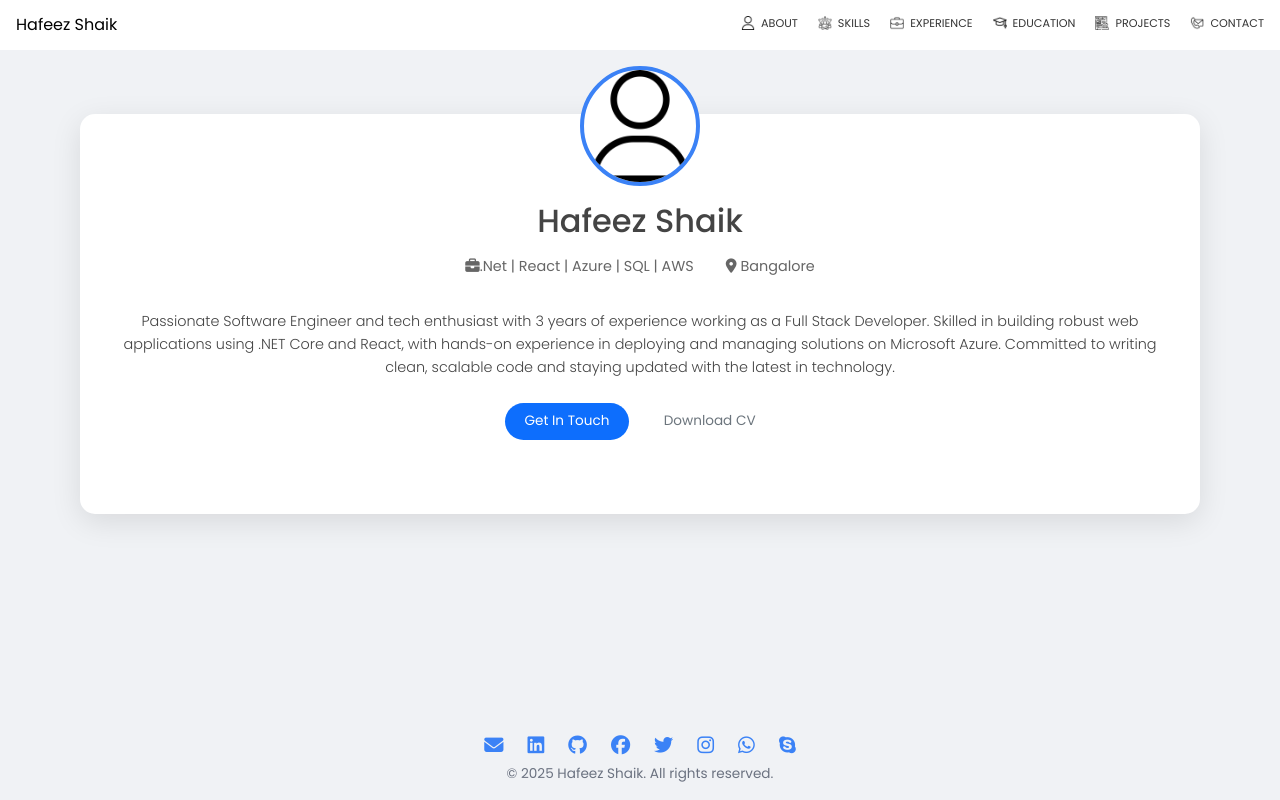
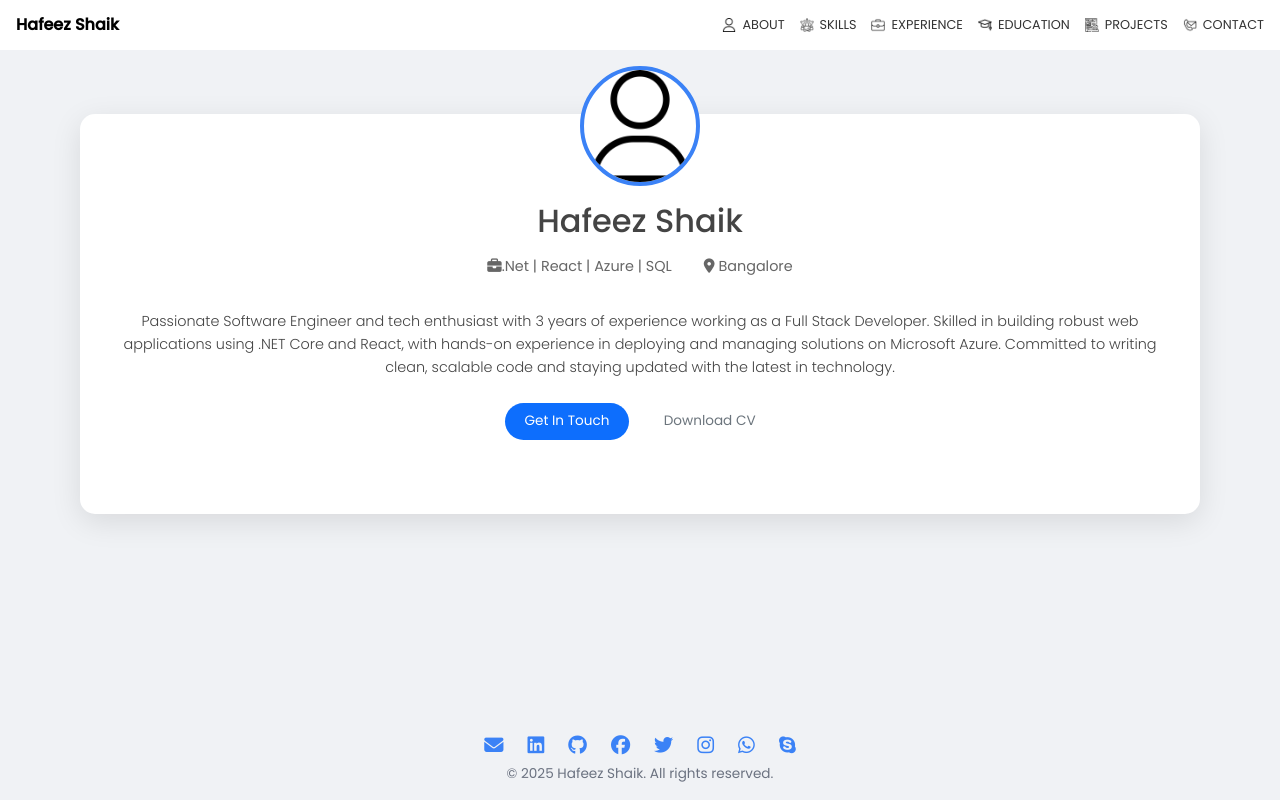
Before and after one commit to HafeezX3445/hafeez-dev, a React (Create React App) app: page /about in a window 1280 px wide. Built offline with nearby package versions, Linux system fonts and the light colour scheme.

Commit message:
Responvice issue fixed

```diff
--- a/package.json
+++ b/package.json
@@ -14,6 +14,7 @@
     "react-router": "^7.5.0",
     "react-router-dom": "^7.5.0",
     "react-scripts": "5.0.1",
+    "react-toastify": "^11.0.5",
     "web-vitals": "^2.1.4"
   },
   "scripts": {
--- a/src/components/About.js
+++ b/src/components/About.js
@@ -1,6 +1,8 @@
 import React, { useState, useEffect } from "react";
 import "../styles.css";
 import emailjs from "@emailjs/browser";
+import { ToastContainer, toast } from "react-toastify";
+import "react-toastify/dist/ReactToastify.css";
 
 const About = () => {
   const [form, setForm] = useState({ name: "", email: "", message: "" });
@@ -19,13 +21,13 @@ const About = () => {
       .then(
         (result) => {
           console.log(result.text);
-          alert("Inquiry sent successfully!");
+          toast.success("Inquiry sent successfully!");
           setForm({ name: "", email: "", message: "" });
           setIsSending(false);
         },
         (error) => {
           console.log(error.text);
-          alert("Failed to send message, try again later.");
+          toast.error("Failed to send message, try again later.");
           setIsSending(false);
         }
       );
@@ -54,7 +56,7 @@ const About = () => {
 
         <div className="about-details">
           <p>
-            <i className="fas fa-briefcase"></i>.Net | React | Azure | SQL | AWS
+            <i className="fas fa-briefcase"></i>.Net | React | Azure | SQL
           </p>
           <p>
             <i className="fas fa-map-marker-alt"></i> Bangalore
@@ -145,7 +147,18 @@ const About = () => {
                   className="btn btn-primary"
                   disabled={isSending}
                 >
-                  {isSending ? "Sending..." : "Send Inquiry"}
+                  {isSending ? (
+                    <>
+                      <span
+                        className="spinner-border spinner-border-sm me-2"
+                        role="status"
+                        aria-hidden="true"
+                      ></span>
+                      Sending...
+                    </>
+                  ) : (
+                    "Send Inquiry"
+                  )}
                 </button>
 
                 <button
@@ -160,6 +173,8 @@ const About = () => {
           </form>
         </div>
       </div>
+
+      <ToastContainer />
     </div>
   );
 };
--- a/src/components/Header.js
+++ b/src/components/Header.js
@@ -1,22 +1,43 @@
-import React from "react";
+import React, { useState } from "react";
 import "../styles.css";
 import { Link } from "react-router-dom";
 
 const Header = () => {
+  const [menuOpen, setMenuOpen] = useState(false);
+
+  const toggleMenu = () => setMenuOpen(!menuOpen);
+
   return (
     <div className="header-container">
       <span className="brand-name">Hafeez Shaik</span>
-      <div className="header-content">
-        <div className="nav-links">
-          <Link to="/about" className="nav-link">
-            <img src="/icons/about.png" alt="About" className="nav-icon" />{" "}
-            ABOUT
+
+      <div className="hamburger" onClick={toggleMenu}>
+        <div className="bar"></div>
+        <div className="bar"></div>
+        <div className="bar"></div>
+      </div>
+
+      <div className={`nav-links ${menuOpen ? "open" : ""}`}>
+        <Link
+          to="/about"
+          className="nav-link"
+          onClick={() => setMenuOpen(false)}
+        >
+          <img src="/icons/about.png" alt="About" className="nav-icon" /> ABOUT
         </Link>
-          <Link to="/skills" className="nav-link">
+        <Link
+          to="/skills"
+          className="nav-link"
+          onClick={() => setMenuOpen(false)}
+        >
           <img src="/icons/skills.png" alt="Skills" className="nav-icon" />{" "}
           SKILLS
         </Link>
-          <Link to="/experience" className="nav-link">
+        <Link
+          to="/experience"
+          className="nav-link"
+          onClick={() => setMenuOpen(false)}
+        >
           <img
             src="/icons/experience.png"
             alt="Experience"
@@ -24,7 +45,11 @@ const Header = () => {
           />{" "}
           EXPERIENCE
         </Link>
-          <Link to="/education" className="nav-link">
+        <Link
+          to="/education"
+          className="nav-link"
+          onClick={() => setMenuOpen(false)}
+        >
           <img
             src="/icons/education.png"
             alt="Education"
@@ -32,19 +57,22 @@ const Header = () => {
           />{" "}
           EDUCATION
         </Link>
-          <Link to="/projects" className="nav-link">
-            <img
-              src="/icons/projects.png"
-              alt="Projects"
-              className="nav-icon"
-            />{" "}
+        <Link
+          to="/projects"
+          className="nav-link"
+          onClick={() => setMenuOpen(false)}
+        >
+          <img src="/icons/projects.png" alt="Projects" className="nav-icon" />{" "}
           PROJECTS
         </Link>
-          <Link to="/contact" className="nav-link">
+        <Link
+          to="/contact"
+          className="nav-link"
+          onClick={() => setMenuOpen(false)}
+        >
           <img src="/icons/contact.png" alt="Contact" className="nav-icon" />{" "}
           CONTACT
         </Link>
-        </div>
       </div>
     </div>
   );
--- a/src/styles.css
+++ b/src/styles.css
@@ -3,47 +3,83 @@
     height: 50px;
     display: flex;
     align-items: center;
-    justify-content: center;
+  justify-content: space-between;
+    padding: 0 1rem;
+    position: relative;
+    z-index: 10;
     margin-bottom: 2rem;
-    padding: 0 1rem;
-  }
-
-  .header-content {
-    width: 100%;
-    max-width: 1200px;
-    display: flex;
-    justify-content: flex-end;
-    align-items: center;
   }
 
   .brand-name {
     font-size: 1rem;
-    white-space: nowrap;
+    font-weight: bold;
     }
 
-    .nav-links .nav-link {
-      margin-left: 20px;
-      color: #333;
-      font-size: 0.7rem;
-      text-decoration: none;
+    /* Hamburger icon */
+    .hamburger {
+      display: none;
+      flex-direction: column;
+      cursor: pointer;
+      gap: 4px;
+    }
+                .hamburger .bar {
+                  width: 20px;
+                  height: 2px;
+                  background-color: #333;
+                }
+
+                /* Nav Links - Desktop */
+                .nav-links {
+                  display: flex;
+                  align-items: center;
+                  gap: 15px;
+                }
+
+                .nav-link {
                   display: inline-flex;
                   align-items: center;
+                  font-size: 0.8rem;
+                  color: #333;
+  text-decoration: none;
 }
-
-    .nav-links .nav-icon {
+.nav-icon {
   width: 14px;
   height: 14px;
   margin-right: 6px;
   filter: grayscale(100%) brightness(0%);
   transition: filter 0.2s ease;
 }
-
-    .nav-links .nav-link:hover {
-      cursor: pointer;
+.nav-link:hover,
+.nav-link:hover .nav-icon {
   filter: invert(24%) sepia(100%) saturate(2000%) hue-rotate(200deg);
 }
 
-    .nav-links .nav-link:hover .nav-icon {
+/* Responsive for mobile */
+@media (max-width: 768px) {
+  .hamburger {
+    display: flex;
+  }
+
+  .nav-links {
+    flex-direction: column;
+    position: absolute;
+    top: 50px;
+    right: 1rem;
+    background: white;
+    border: 1px solid #ddd;
+    border-radius: 5px;
+    padding: 0.5rem 1rem;
+    display: none;
+    box-shadow: 0 2px 8px rgba(0, 0, 0, 0.1);
+  }
+
+                                                                                                                                .nav-links.open {
+                                                                                                                                  display: flex;
+                                                                                                                                }
+    }
+
+                                                                                                                                .nav-link:hover,
+                                                                                                                                .nav-link:hover .nav-icon {
       filter: invert(24%) sepia(100%) saturate(2000%) hue-rotate(200deg);
     }
 
@@ -53,6 +89,7 @@
       justify-content: center;
       padding-top: 2rem;
       margin-bottom: 2rem;
+      height: 60vh;
     }
 
     .about-card {
```
Also changed, not shown: 1 other file (tests, documents, lock files or other folders). Lines whose indentation alone changed are shown as unchanged.
